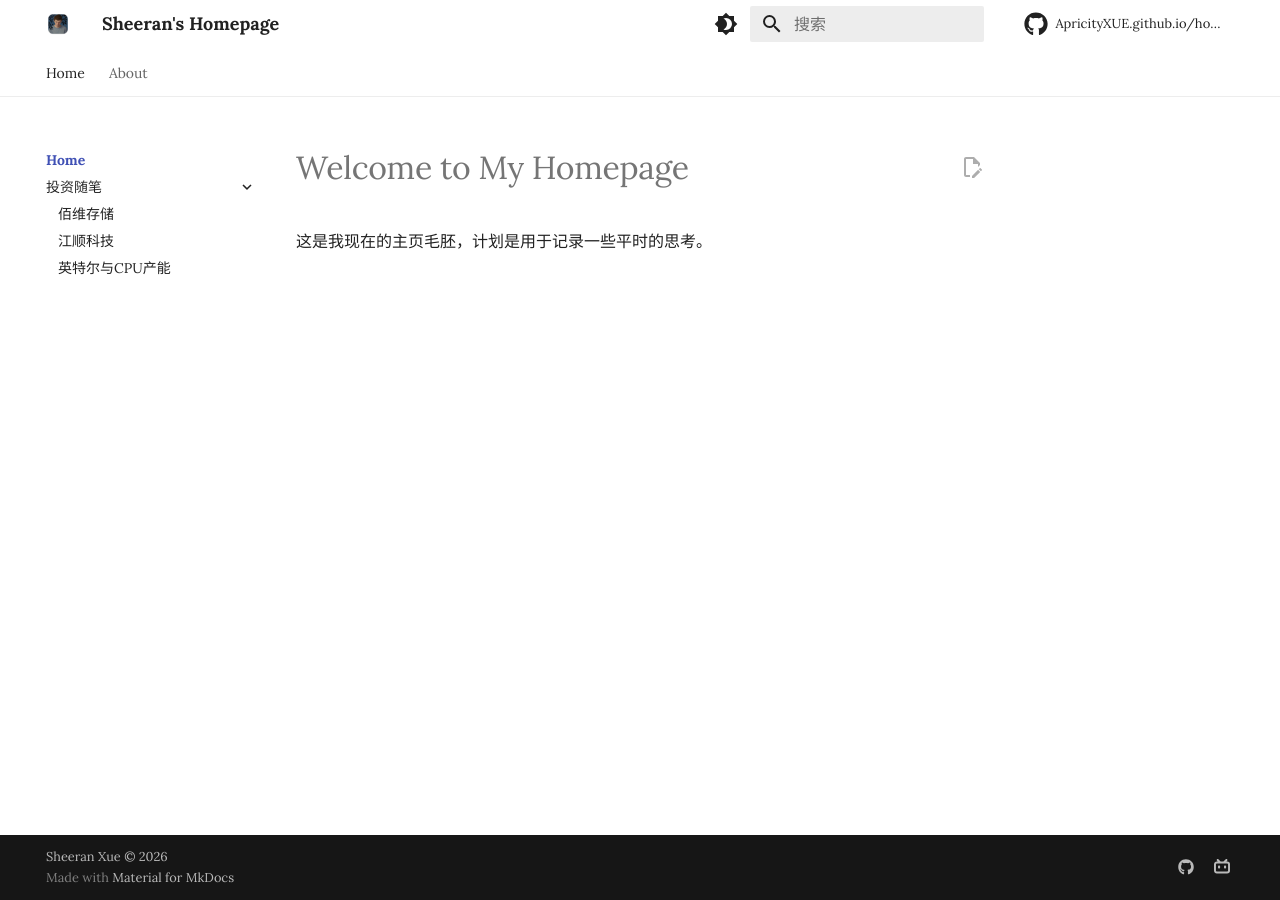
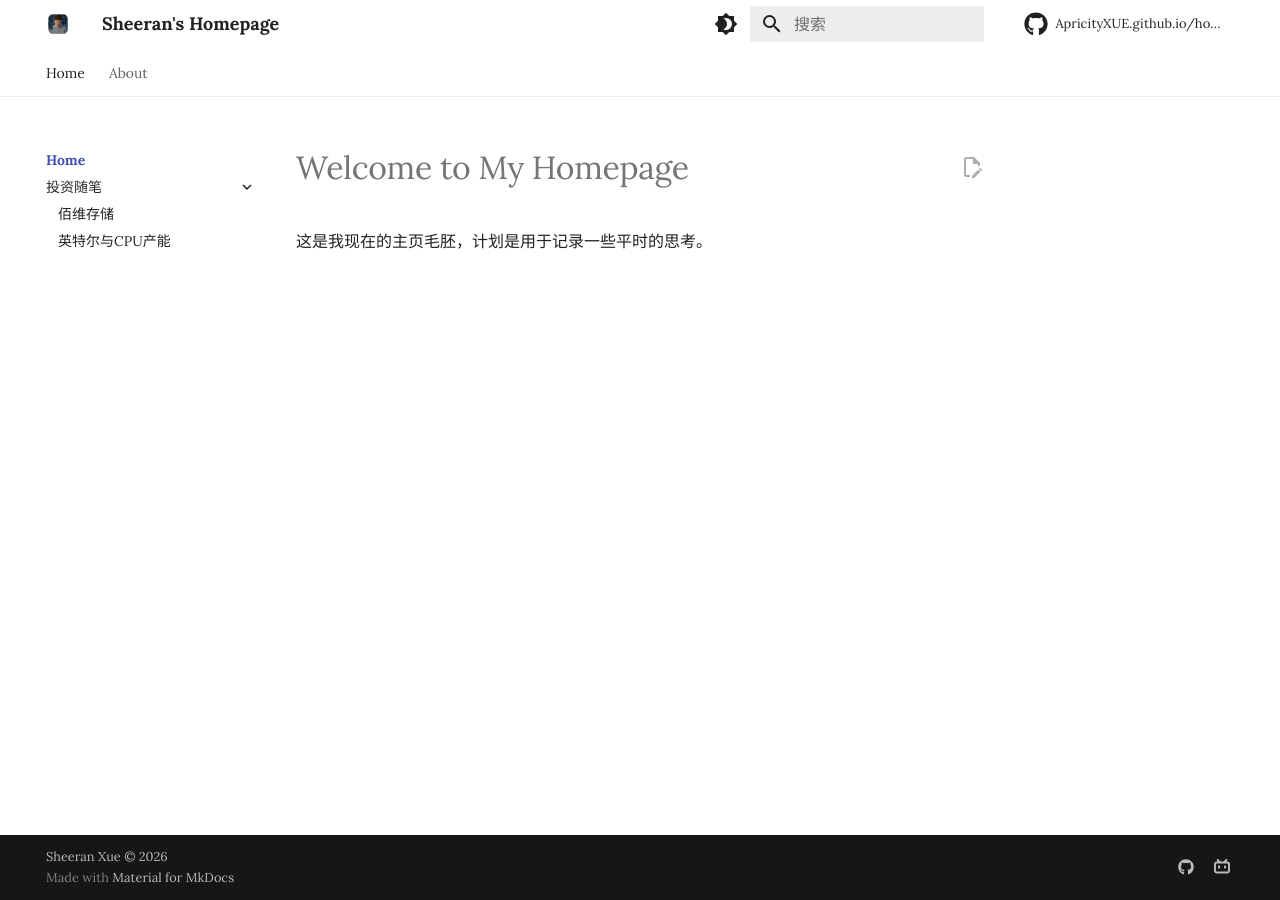
Before and after one commit to ApricityXUE/homepage, an MkDocs documentation site: the page built from docs/index.md, in a window 1280 px wide. Built offline with MkDocs 1.6.1 and Material for MkDocs 9.7.7, drawn with Linux system fonts in a browser that asks for light colours; nearby versions of some CDN libraries; some web fonts are replaced; library files that are not in the unit come from our copies; comment, search, counter and statistics services are not loaded.

Commit message:
Update mkdocs.yml

```diff
--- a/mkdocs.yml
+++ b/mkdocs.yml
@@ -11,7 +11,7 @@ nav:
     - index.md
     - 投资随笔:
       - 佰维存储.md
-      - 江顺科技.md
+      # - 江顺科技.md
       - 英特尔与CPU产能.md
   - About: about.md
 
```
